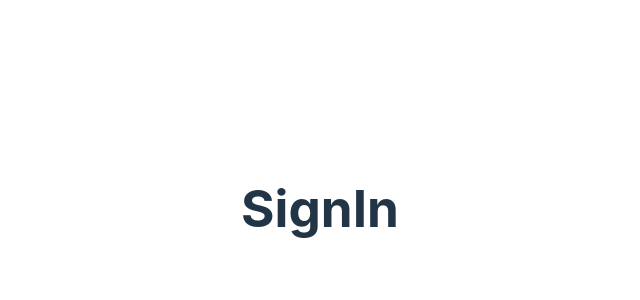
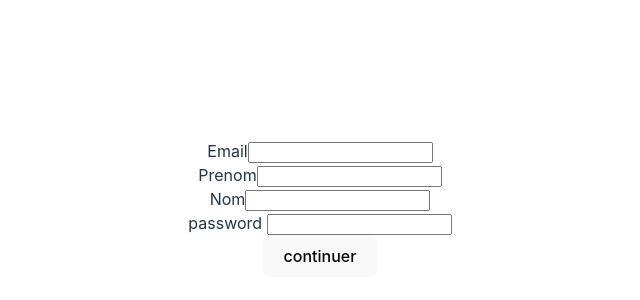
Before and after one commit to NockIA/ydiscovery, a React (Vite) app in the folder client/: page /signup in a window 1280 px wide. Shown: the part 192-492 px from the top of the page, without its empty margins (320-960 px from the left). Built offline with nearby package versions, Linux system fonts and the light colour scheme.

Commit message:
modification des pages signIn et pages signUp

```diff
--- /dev/null
+++ b/client/src/pages/templates/newFile.jsx
@@ -0,0 +1 @@
+from;
--- a/client/src/pages/templates/signIn.jsx
+++ b/client/src/pages/templates/signIn.jsx
@@ -5,6 +5,24 @@ export function SignIn() {
   return (
     <>
       <div>
+      <div className='container'>
+          <form action="" method="post">
+            <div>
+              <label htmlFor="">Email</label>
+              <input type="email" className="form-control"/>
+            </div>
+            <div>
+              <label htmlFor="">mot de passe </label>
+              <input type="password" className="form-control"/>
+            </div>
+            <div>
+              <button>
+                s'identifier
+              </button>
+            </div>
+          </form>
+
+        </div>
           <h1>SignIn</h1>
       </div>
     </>
--- a/client/src/pages/templates/signUp.jsx
+++ b/client/src/pages/templates/signUp.jsx
@@ -1,11 +1,38 @@
 import '../styles/signup.css'
+import React,{useState} from 'react'
 
 export function SingUp() {
+  const [Email, setEmail] = useState('')
+  const [Prenom, setPrenom] = useState('')
+  const [Nom, setNom] = useState('')
+  const [password ,setPassword] = useState('')
 
   return (
     <>
       <div>
-          <h1>SignIn</h1>
+        <div className='container'>
+            <div>
+              <label htmlFor="">Email</label>
+              <input onChange={(e)=>setEmail(e.target.value)} type="email" />
+            </div>
+            <div>
+              <label htmlFor="">Prenom</label>
+              <input onChange={(e)=>setPrenom(e.target.value)} type="texte" />
+            </div>
+            <div>
+              <label htmlFor="">Nom</label>
+              <input onChange={(e)=>setNom(e.target.value)} type="texte" />
+            </div>
+            <div>
+              <label htmlFor="">password </label>
+              <input onChange={(e)=>setPassword(e.target.value)} type="password" />
+            </div>
+            <div>
+              <button>
+                continuer
+              </button>
+            </div>
+        </div>
       </div>
     </>
   )
```
